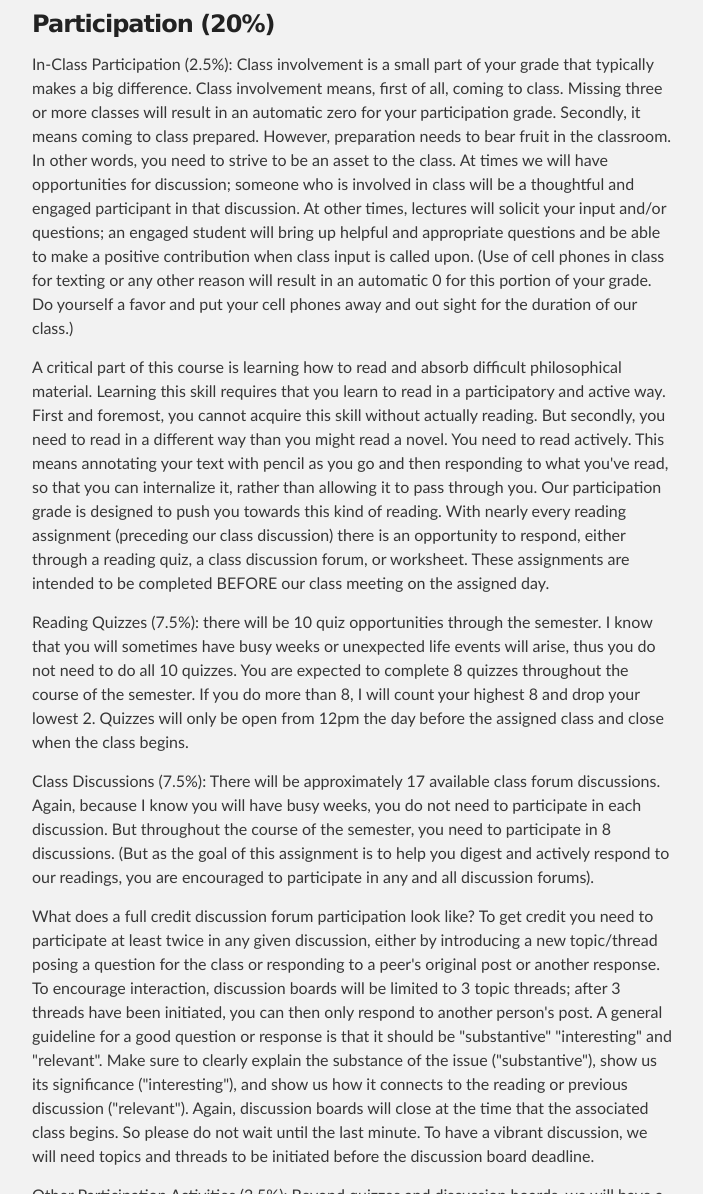
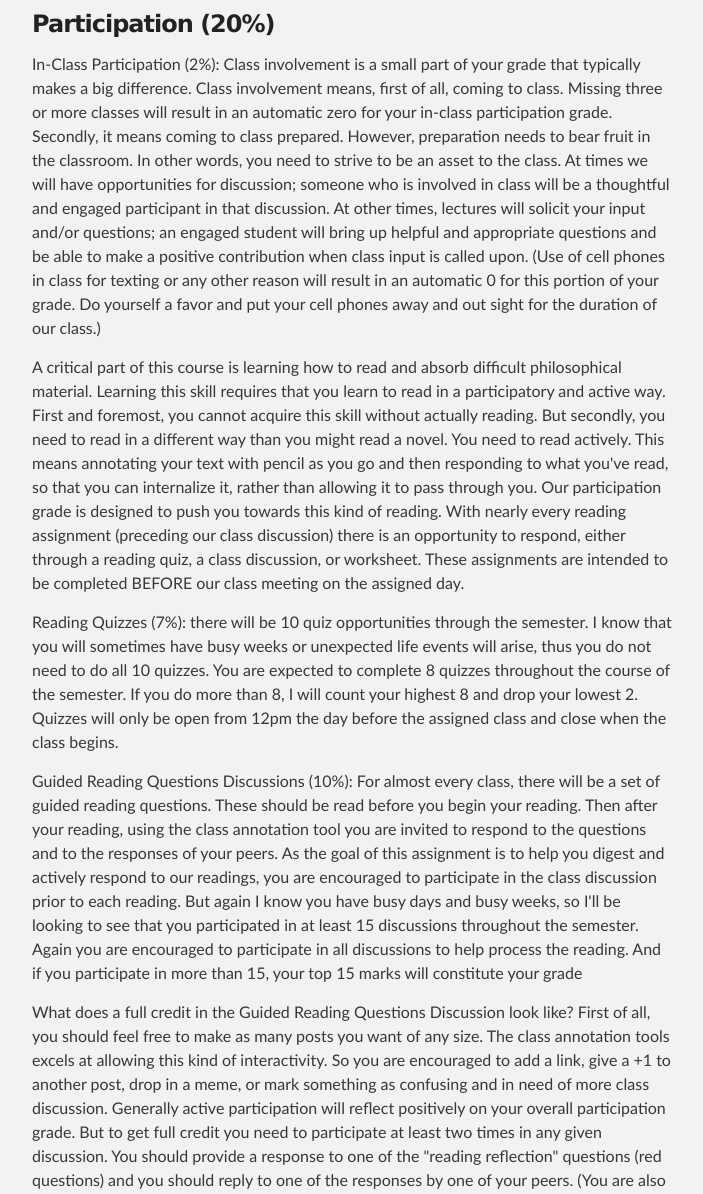
Before and after one commit to jeffreycwitt/jeffreycwitt.github.io, a Jekyll site: the page built from teaching/FoundationsOfPhilosophy.html, in a window 1280 px wide and 1400 px high, scrolled down 1553 px, cut to the strip 206-1400 px from the top of the window. Shown: the whole strip, without its empty margins (288-991 px from the left). Built offline with Jekyll 4.4.1, drawn with Linux system fonts in a browser that asks for light colours; some of the changed text lies outside the part shown.

Commit message:
updated syllabus

```diff
--- a/teaching/FoundationsOfPhilosophy.html
+++ b/teaching/FoundationsOfPhilosophy.html
@@ -108,11 +108,11 @@ title:  Foundations of Philosophy
             <h3 id="">Participation (20%)</h3>
 
             <p>
-               In-Class Participation (2.5%): Class involvement is a small part of your grade that
+               In-Class Participation (2%): Class involvement is a small part of your grade that
                typically makes a big difference.
                Class involvement means, first of all, coming to class.
                Missing three or more classes will result in an automatic
-               zero for your participation grade.
+               zero for your in-class participation grade.
                Secondly, it means coming to class prepared.
                However, preparation needs to bear fruit in the classroom.
                In other words, you need to strive to be an asset to the class.
@@ -143,13 +143,12 @@ title:  Foundations of Philosophy
                Our participation grade is designed to push you towards this kind of reading.
                With nearly every reading assignment (preceding our class discussion) there is an
                opportunity to respond,
-               either through a reading quiz, a class discussion forum, or worksheet.
+               either through a reading quiz, a class discussion, or worksheet.
                These assignments are intended to be completed BEFORE our class meeting on the assigned
                day.
                </p>
 
-            <p>Reading Quizzes (7.5%): there will be 10 quiz opportunities through the semester.
-
+            <p>Reading Quizzes (7%): there will be 10 quiz opportunities through the semester.
                I know that you will sometimes have busy weeks or unexpected life events will arise,
 
                thus you do not need to do all 10 quizzes. You are expected to complete 8 quizzes
@@ -160,40 +159,65 @@ title:  Foundations of Philosophy
                and close when the class begins.
                </p>
 
-            <p>Class Discussions (7.5%):
-               There will be approximately 17 available class forum discussions.
-               Again, because I know you will have busy weeks,
-               you do not need to participate in each discussion. But throughout the course of the
-               semester,
-               you need to participate in 8 discussions.
-               (But as the goal of this assignment is to help you digest and actively respond to
-               our readings,
-               you are encouraged to participate in any and all discussion forums).
+            <p>Guided Reading Questions Discussions (10%):
+               For almost every class, there will be a set of guided reading questions.
+               These should be read before you begin your reading.
+               Then after your reading, using the class annotation tool
+               you are invited to respond to the questions
+               and to the responses of your peers.
+
+               As the goal of this assignment is to help you digest and actively respond to our readings,
+
+               you are encouraged to participate in the class discussion prior to each reading.
+               But again I know you have busy days and busy weeks,
+               so I'll be looking to see that you participated
+               in at least 15 discussions throughout the semester.
+               Again you are encouraged to participate in all discussions to help process the reading.
+               And if you participate in more than 15, your top 15 marks will constitute your grade
                </p>
 
             <p>
-               What does a full credit discussion forum participation look like?
-               To get credit you need to participate at least twice in any given discussion,
-               either by introducing a new topic/thread posing a question for the class
-               or responding to a peer's original post or another response.
-               To encourage interaction, discussion boards will be limited to 3 topic threads;
-               after 3 threads have been initiated, you can then only respond to another person's
-               post.
+               What does a full credit in the Guided Reading Questions Discussion look like?
 
-               A general guideline for a good question or response is that
+               First of all, you should feel free to make as many posts you want of any size.
+               The class annotation tools excels at allowing this kind of interactivity.
+               So you are encouraged to add a link, give a +1 to another post, drop in a meme,
+               or mark something as confusing and in need of more class discussion.
+               Generally active participation will reflect positively on your overall participation
+               grade.
+
+               But to get full credit you need to participate at least two times in any given discussion.
+
+
+               You should provide a response to one of the "reading reflection" questions (red questions)
+
+               and you should reply to one of the responses by one of your peers.
+
+               (You are also highly encouraged to share answers
+               and dialogue in any form with your peers
+               about the reading content questions (blue questions)).
+
+               A general guideline for a good post is that
                it should be "substantive" "interesting" and "relevant".
 
-               Make sure to clearly explain the substance of the issue ("substantive"), show us its
-               significance ("interesting"),
-               and show us how it connects to the reading or previous discussion ("relevant").
+               Make sure to clearly explain the substance of the issue ("substantive").
+               As rule of thumb it should be somewhere between 150 and 200 words.
 
-               Again, discussion boards will close at the time that the associated class begins.
+               Show us its significance ("interesting"). (That is, add something to discussion.
+               Just responding to a peer by saying "I agree" or parroting what they've already said
 
-               So please do not wait until the last minute. To have a vibrant discussion,
-               we will need topics and threads to be initiated before the discussion board deadline.
+               does not add "significance".
+
+               Finally, it should be on topic ("relevant"),
+               and it should show evidence of having read the text and the post of your peer.
+
+               Weak participation (e.g. only 1 post, or posts lacking in "substance, interest, and
+               relevance") will
+               receive a "check minus" or an "80", strong participation will receive a "check" or
+               a "100".
                </p>
 
-            <p>Other Participation Activities (2.5%): Beyond quizzes and discussion boards,
+            <p>Other Participation Activities (1%): Beyond quizzes and discussion boards,
                we will have a few worksheets that I will ask you to turn in.
                These will count toward your participation grade.
                </p>
@@ -320,7 +344,7 @@ title:  Foundations of Philosophy
             referral services for those in need of longer-term therapy. We are currently providing
             both in -person and virtual services and this is subject to change in accordance with
             best health practices and state laws. Relevant updates and more information can be
-            found on our webpage: <a href="" target="_blank">www.loyola.edu/counselingcenter</a> or by calling (410) 617-CARE (2273). To make an appointment, please call (410) 617-CARE
+            found on our webpage: <a href="www.loyola.edu/counselingcenter" target="_blank">www.loyola.edu/counselingcenter</a> or by calling (410) 617-CARE (2273). To make an appointment, please call (410) 617-CARE
             (2273). For after-hours emergencies, please call our after-hours counselor at (410)
             617-5530 or Campus Police at (410)617-5911. Let’s Talk!</p>
 
@@ -330,7 +354,7 @@ title:  Foundations of Philosophy
             schedule a brief meeting to discuss your accommodations during office hours. If you
             are not registered with DSS, but you have a physical or mental condition and experiencing
             difficulties caused by your medical condition in this or another course, please go
-            to the <a href="http://www.loyola.edu/department/dss/register" target="_blank">Disability Support Services' website</a> to learn more about accommodations at Loyola. Also, you can contact DSS at <a href="" target="_blank">DSS@loyola.edu</a> to schedule a meeting.</p>
+            to the <a href="http://www.loyola.edu/department/dss/register" target="_blank">Disability Support Services' website</a> to learn more about accommodations at Loyola. Also, you can contact DSS at <a href="DSS@loyola.edu" target="_blank">DSS@loyola.edu</a> to schedule a meeting.</p>
 
          <p>Title IX: Loyola University Maryland is committed to a learning and working environment
             free from sexual and gender-based misconduct including sexual harassment, sexual assault,
@@ -347,7 +371,7 @@ title:  Foundations of Philosophy
             review the Bias Related Behaviors Process and Policy in the <a href="https://www.loyola.edu/-/media/department/student-conduct/documents/community-standards.ashx?la=en" target="_blank">Community Standards</a> for policies related to students and the <a href="harassment and discrimination policy" target="_blank">harassment and discrimination policy</a> for policies related to employees.</p>
 
          <p>The Loyola Writing Center is open seven days a week for both face-to-face and Zoom
-            appointments. The complete schedule of hours is posted on the website: <a href="" target="_blank">https://www.loyola.edu/department/writing-center/about/location-hours</a>. For questions, or help making an appointment, students can email <a href="" target="_blank">lwc@loyola.edu</a>.</p>
+            appointments. The complete schedule of hours is posted on the website: <a href="https://www.loyola.edu/department/writing-center/about/location-hours" target="_blank">https://www.loyola.edu/department/writing-center/about/location-hours</a>. For questions, or help making an appointment, students can email <a href="lwc@loyola.edu" target="_blank">lwc@loyola.edu</a>.</p>
 
          <p>The Study is located on the third floor of Jenkins Hall and serves as Loyola University
             Maryland’s academic support center. Our mission is to help Loyola students become
@@ -355,7 +379,7 @@ title:  Foundations of Philosophy
             services, such as peer and professional tutoring, academic success workshops, academic
             coaching, and time management and organization coaching. These services are available
             in person and online, and students can register for them through The Study’s website
-            at <a href="" target="_blank">www.loyola.edu/thestudy</a>.</p>
+            at <a href="www.loyola.edu/thestudy" target="_blank">www.loyola.edu/thestudy</a>.</p>
 
          <p>Food/Housing Insecurity and Textbook Needs:  Any student who has difficulty securing
             their food, housing or textbooks is urged to contact Dr. Deborah Melzer, Vice President
```
